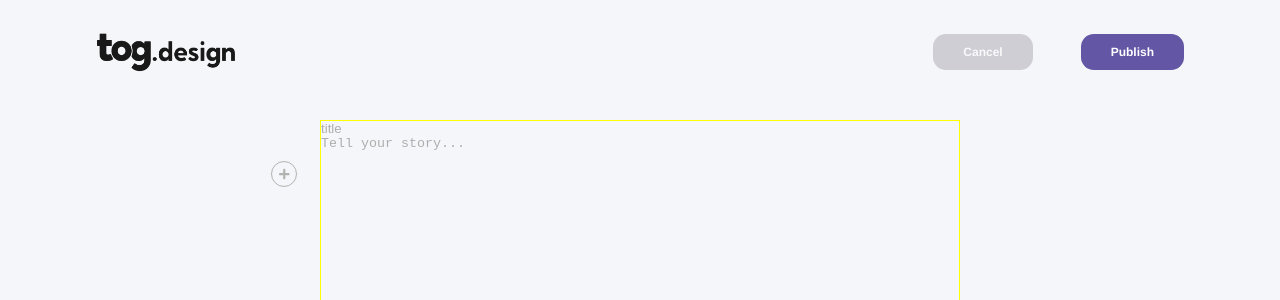
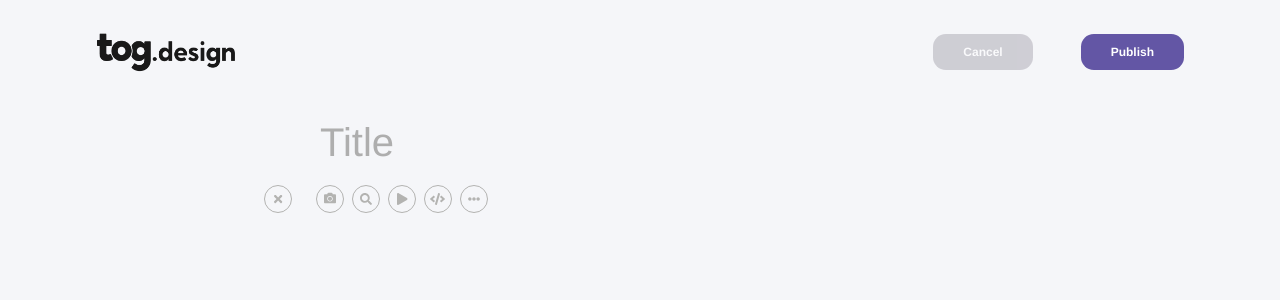
Before and after one commit to fabiobends/togdesign-test, a Next.js app: page /create in a window 1280 px wide. Both pictures are taken after a click on the icon 284 px from the left and 174 px from the top of the page. Shown: the top 300 px of the page. Built offline with nearby package versions, Linux system fonts and the light colour scheme; a web font is replaced by a local one.

Commit message:
Add more content to article page

```diff
--- a/pages/create.tsx
+++ b/pages/create.tsx
@@ -1,38 +1,128 @@
-import { faPlus, faTimes } from "@fortawesome/free-solid-svg-icons";
+import {
+  faPlus,
+  faTimes,
+  faCamera,
+  faSearch,
+  faPlay,
+  faCode,
+  faEllipsisH,
+} from "@fortawesome/free-solid-svg-icons";
 import { FontAwesomeIcon } from "@fortawesome/react-fontawesome";
 import { useState } from "react";
 import styles from "../styles/pages/Create.module.css";
-import NavigationArticle from "./components/NavigationArticle";
+import api from "../utils/api";
 
 export default function Create() {
-  const [toggle, setToggle] = useState(false);
+  const [toggle, setToggle] = useState(true);
+  const [image, setImage] = useState(null);
+  const [title, setTitle] = useState("");
+  const [content, setContent] = useState("");
 
   function handleToggle() {
     setToggle(!toggle);
   }
 
-  function submitArticle(event) {
-    console.log(event);
+  function submitArticle(event: React.FormEvent<HTMLFormElement>) {
+    event.preventDefault();
+    let themes = ["UX Design", "Business", "sales", "User Research"];
+    let author = "Daniel Alves";
+    let price = 10.9;
+    let sales = 100;
+    let publisher = "Tog Design";
+    console.log(image);
+    let data = {
+      themes,
+      price,
+      author,
+      sales,
+      publisher,
+      title,
+      content,
+      image,
+    };
+    api
+      .post("/article", data)
+      .then((response) => console.log(response))
+      .catch((e) => console.log(e));
   }
+
   return (
-    <div className={styles.containerArticle}>
-      <NavigationArticle />
-      <form onSubmit={submitArticle} className={styles.form}>
-        <i onClick={handleToggle}>
-          <FontAwesomeIcon icon={toggle ? faPlus : faTimes} />
-        </i>
+    <form onSubmit={submitArticle} className={styles.containerArticle}>
+      <nav className={styles.navArticle}>
+        <img
+          className={styles.logo}
+          src="assets/tog_logo.png"
+          alt="Tog Design"
+        />
         <div>
-          <input type="text" placeholder="title" name="title"></input>
+          <button className={styles.cancelArticle}>Cancel</button>
+          <button type="submit" className={styles.submitArticle}>
+            Publish
+          </button>
+        </div>
+      </nav>
+
+      <div className={styles.form}>
+        <div className={styles.icons}>
+          {toggle ? (
+            <i onClick={handleToggle}>
+              <FontAwesomeIcon icon={faPlus} />
+            </i>
+          ) : (
+            <div>
+              <i onClick={handleToggle}>
+                <FontAwesomeIcon icon={faTimes} />
+              </i>
+              <div>
+                <i>
+                  <label htmlFor="image">
+                    <FontAwesomeIcon icon={faCamera} />
+                  </label>
+                  <input
+                    type="file"
+                    name="image"
+                    id="image"
+                    onChange={(ev) => setImage(ev.target.files[0])}
+                    style={{ display: "none" }}
+                  />
+                </i>
+                <i>
+                  <FontAwesomeIcon icon={faSearch} />
+                </i>
+                <i>
+                  <FontAwesomeIcon icon={faPlay} />
+                </i>
+                <i>
+                  <FontAwesomeIcon icon={faCode} />
+                </i>
+                <i>
+                  <FontAwesomeIcon icon={faEllipsisH} />
+                </i>
+              </div>
+            </div>
+          )}
+        </div>
+
+        <div className={styles.text}>
+          <input
+            type="text"
+            placeholder="Title"
+            name="title"
+            value={title}
+            onChange={(ev) => setTitle(ev.target.value)}
+          ></input>
           <div>
             <textarea
               name="content"
               placeholder="Tell your story..."
-              // cols={100}
-              // rows={20}
+              value={content}
+              onChange={(ev) => setContent(ev.target.value)}
+              cols={30}
+              rows={5}
             />
           </div>
         </div>
-      </form>
-    </div>
+      </div>
+    </form>
   );
 }
--- a/styles/components/NavigationArticle.module.css
+++ /dev/null
@@ -1,37 +0,0 @@
-.navArticle {
-  width: 85%;
-  display: flex;
-  align-items: center;
-  justify-content: space-between;
-  /* border: yellow 1px solid; */
-}
-
-.navArticle div {
-  display: flex;
-  align-items: center;
-}
-
-.navArticle .logo {
-  height: 40px;
-}
-
-.navArticle button {
-  font-weight: bold;
-  font-size: 12px;
-  font-family: "Arimo", sans-serif;
-  padding: 0.9em 2.5em;
-  border-radius: 0.8rem;
-  color: white;
-  cursor: pointer;
-}
-
-.submitArticle {
-  margin-left: 2em;
-  background: var(--purple);
-}
-
-.cancelArticle {
-  background: var(--cold-gray);
-  opacity: 50%;
-  margin-right: 2em;
-}
--- a/styles/pages/Create.module.css
+++ b/styles/pages/Create.module.css
@@ -8,52 +8,125 @@
   background: var(--slightly-white);
 }
 
+.navArticle {
+  width: 85%;
+  display: flex;
+  align-items: center;
+  justify-content: space-between;
+  /* border: yellow 1px solid; */
+}
+
+.navArticle div {
+  display: flex;
+  align-items: center;
+}
+
+.navArticle .logo {
+  height: 40px;
+}
+
+.navArticle button {
+  font-weight: bold;
+  font-size: 12px;
+  font-family: "Arimo", sans-serif;
+  padding: 0.9em 2.5em;
+  border-radius: 0.8rem;
+  color: white;
+  cursor: pointer;
+}
+
+.submitArticle {
+  margin-left: 2em;
+  background: var(--purple);
+}
+
+.cancelArticle {
+  background: var(--cold-gray);
+  opacity: 50%;
+  margin-right: 2em;
+}
+
 .form {
   margin-top: 3em;
-  border: yellow 1px solid;
+  /* border: black 1px solid; */
   flex: 1;
   width: 50%;
   display: flex;
   position: relative;
 }
 
-.form i {
+.form .icons {
   position: absolute;
-  width: 2.2em;
-  height: 2.2em;
   display: flex;
   align-items: center;
-  justify-content: center;
+  /* border: yellow 1px solid; */
+  background: var(--slightly-white);
+  height: 3em;
+  min-width: 2.5em;
+  top: 55px;
+  left: -60px;
+}
+
+.form .icons i {
+  margin: 0 0.3em;
+  height: 2.4em;
+  width: 2.4em;
+  border: blue 1px solid;
+  display: grid;
+  place-items: center;
+  color: #b3b3b1;
+  border: 1px solid #b3b3b1;
   font-size: 12px;
   border-radius: 2em;
-  border: 1px solid #B3B3B1;
-  top: 40px;
-  left: -50px;
-  color: #B3B3B1;
+  transition: 0.2s all ease-in;
+}
+
+.form .icons i:hover {
+  filter: brightness(120%);
+}
+
+.form .icons div {
+  display: flex;
+}
+
+.form .icons div div {
+  margin-left: 1em;
 }
 
 .form h1 {
-  color: #B3B3B1;
+  color: #b3b3b1;
 }
 
-.form div {
+.form .text {
   width: 100%;
   display: flex;
   flex-direction: column;
-  /* border: blue 1px solid; */
 }
 
-.form div input {
+.form .text input {
   border: none;
-  background:none;
+  background: none;
   outline: none;
+  overflow: visible;
+  font-size: 40px;
+  font-family: "Arimo", sans-serif;
 }
 
-.form div textarea {
+.form .text div {
+  width: 100%;
+  flex: 1;
+}
+
+.form .text textarea {
+  width: 100%;
   border: none;
-  flex: 1;
+  font-family: "Arimo", sans-serif;
   background: none;
   outline: none;
   resize: none;
   overflow: hidden;
 }
+
+.form .text div {
+  margin-top: 1.5em;
+}
--- a/utils/api.tsx
+++ b/utils/api.tsx
@@ -1,5 +1,7 @@
 import axios from "axios";
 
-const api = axios.create({ baseURL: "http://localhost:3333" });
+const api = axios.create({
+  baseURL: "http://localhost:3333",
+});
 
 export default api;
```
